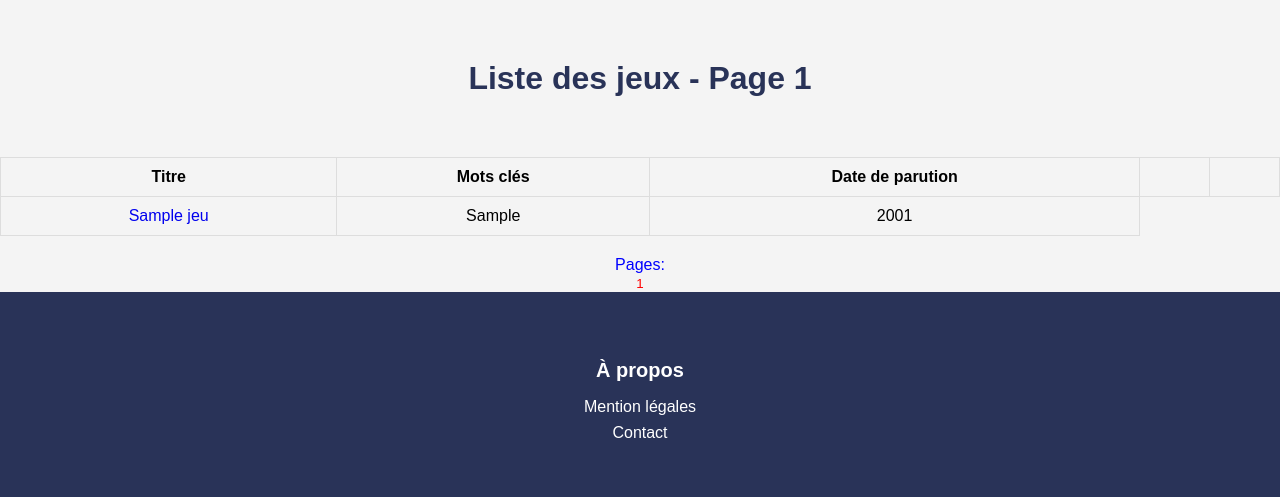
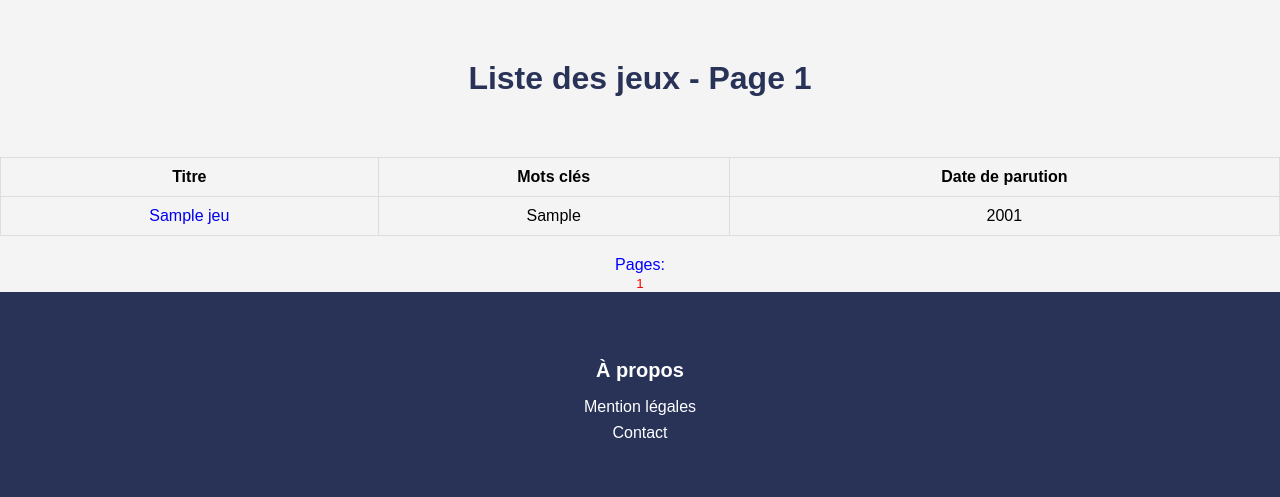
Before and after one commit to JulesRichardot/SAE3.01-Developpement-d-une-application, a PHP site: page /?controller=list&action=pagination in a window 1280 px wide. Shown: the part 61-558 px from the top of the page. Run offline with PHP 8.4, Linux system fonts and the light colour scheme; tables that the repository leaves empty hold one stand-in row (values such as "Sample post"); some libraries are stand-ins or nearby versions.

Commit message:
Update view_liste_jeuPopulaire.php

```diff
--- a/TEST_SITE/Views/view_liste_jeuPopulaire.php
+++ b/TEST_SITE/Views/view_liste_jeuPopulaire.php
@@ -1,5 +1,5 @@
 <table>
-    <tr> <th>Titre</th> <th>Mots clés</th> <th>Date de parution</th> <th class="sansBordure"></th> <th class="sansBordure"></th></tr>
+    <tr> <th>Titre</th> <th>Mots clés</th> <th>Date de parution</th></tr>
     <?php foreach ($liste as $jeu): ?>
         <tr>
             <td><a href="?controller=list&action=jeuPresentation&id_jeu=<?= $jeu['id_jeu'] ?>"><?= htmlspecialchars($jeu['titre']) ?></a></td>
```
